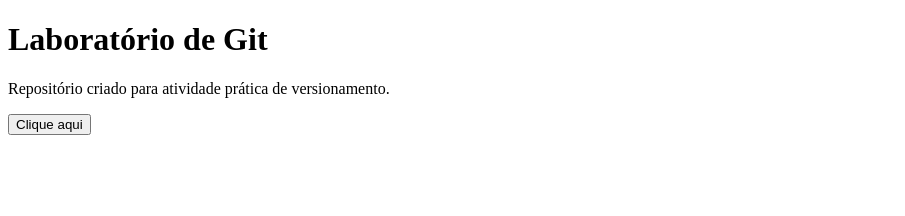
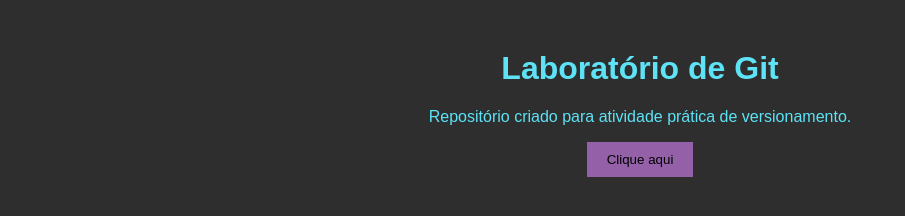
Before and after one commit to Guilhermineos/laboratorio-git, a plain HTML site: page index.html in a window 1280 px wide. Shown: the whole page, without its empty margins (0-905 px from the left). Drawn offline with Linux system fonts and the light colour scheme.

Commit message:
update: melhorias no layout

```diff
--- a/index.html
+++ b/index.html
@@ -3,6 +3,7 @@
 <head>
     <meta charset="UTF-8">
     <meta name="viewport" content="width=device-width, initial-scale=1.0">
+    <link rel="stylesheet" href="style.css">
     <title>Laboratório Git</title>
 </head>
 <body>
@@ -11,6 +12,6 @@
 
     <button onclick="mensagem()">Clique aqui</button>
 
-    <script src="script/script.js"></script>
+    <script src="script.js"></script>
 </body>
 </html>
--- a/style.css
+++ b/style.css
@@ -1,14 +1,14 @@
 body {
   font-family: Arial, sans-serif;
-  background: #111;
-  color: white;
+  background: #2e2e2e;
+  color: rgb(93, 227, 245);
   text-align: center;
   margin-top: 50px;
 }
 
 button {
   padding: 10px 20px;
-  background: #00ff88;
+  background: #9460a8;
   border: none;
   cursor: pointer;
 }
```
